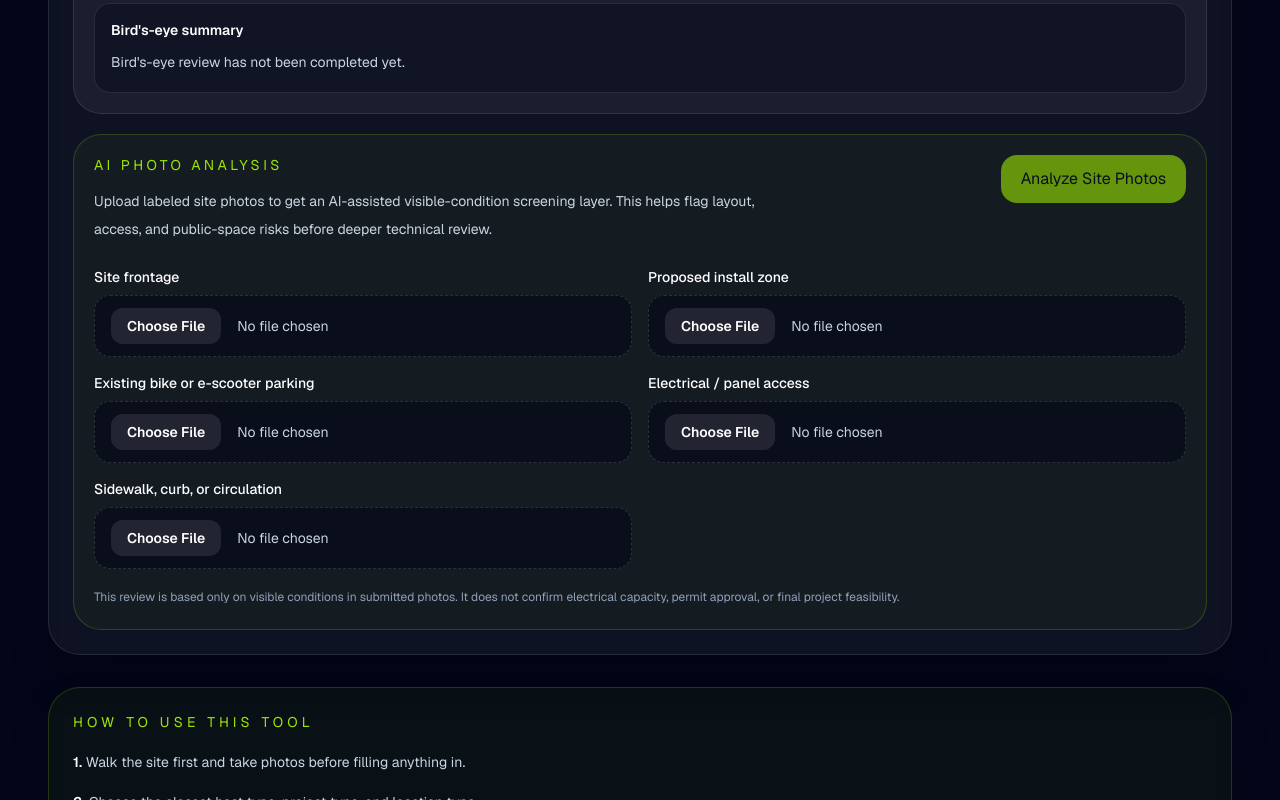
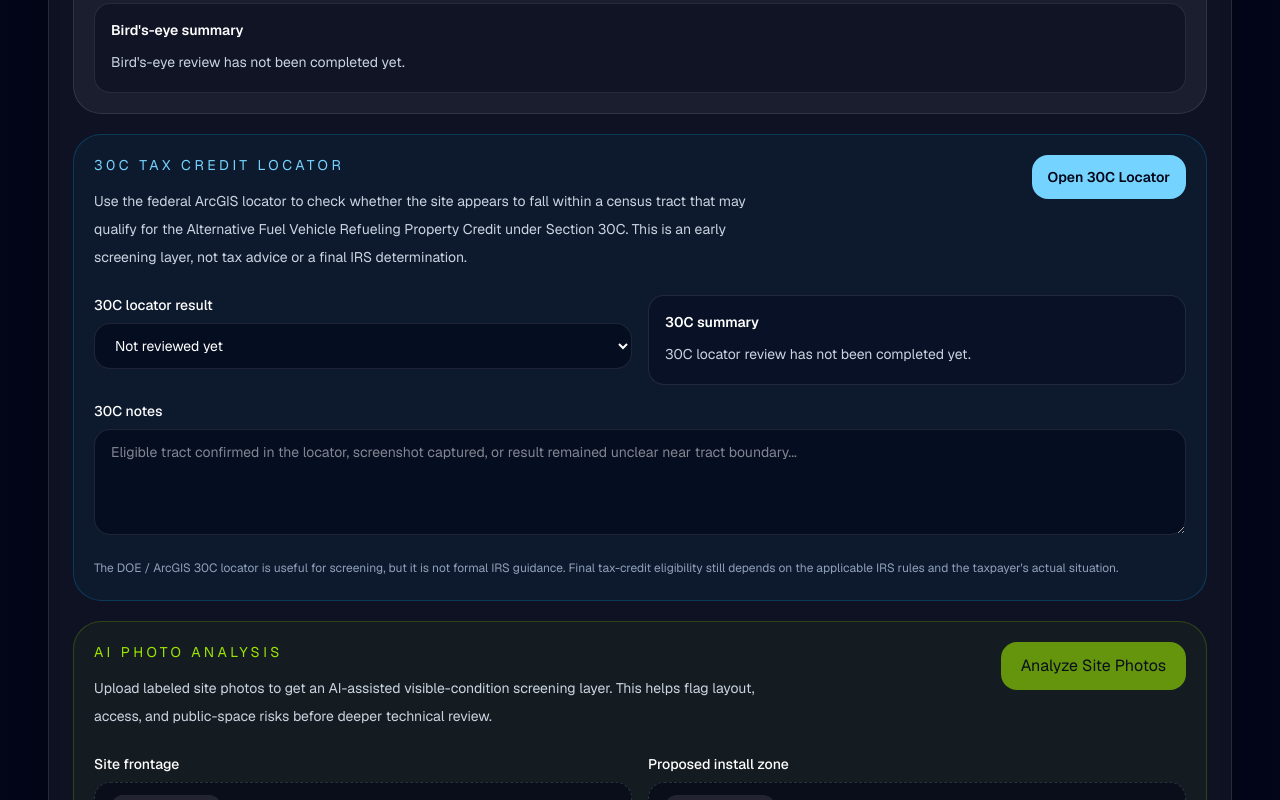
Before and after one commit to JMB929/jetizon-site, a Next.js app: page /onsite-assistant in a window 1280 px wide. Shown: the part 2180-2980 px from the top of the page. Built offline with nearby package versions, Linux system fonts and the light colour scheme.

Commit message:
Add 30C locator to onsite assistant

```diff
--- a/app/components/onsite-assistant.tsx
+++ b/app/components/onsite-assistant.tsx
@@ -28,6 +28,7 @@ type SelectedPhoto = {
 };
 
 type TernaryChoice = "yes" | "no" | "unclear";
+type ThirtyCEligibility = "not-started" | "eligible" | "ineligible" | "unclear";
 
 type SavedAssessment = {
   id: string;
@@ -51,6 +52,11 @@ type SavedAssessment = {
     likelyInstallZone: string;
     summary: string;
   };
+  thirtyCReview: {
+    status: ThirtyCEligibility;
+    summary: string;
+    notes: string;
+  };
   onsiteNotes: string;
   analysis: PhotoAnalysisResult | null;
 };
@@ -165,6 +171,9 @@ export default function OnsiteAssistant() {
   const [layoutRead, setLayoutRead] = useState("unclear");
   const [likelyInstallZone, setLikelyInstallZone] = useState("");
   const [aerialNotes, setAerialNotes] = useState("");
+  const [thirtyCEligibility, setThirtyCEligibility] =
+    useState<ThirtyCEligibility>("not-started");
+  const [thirtyCNotes, setThirtyCNotes] = useState("");
   const [selectedPhotos, setSelectedPhotos] = useState<
     Partial<Record<PhotoFieldKey, SelectedPhoto>>
   >({});
@@ -441,6 +450,16 @@ export default function OnsiteAssistant() {
   const googleMapUrl = encodedAddress
     ? `https://www.google.com/maps/search/?api=1&query=${encodedAddress}`
     : "";
+  const thirtyCLocatorUrl =
+    "https://experience.arcgis.com/experience/3f67d5e82dc64d1589714d5499196d4f/page/Page";
+  const thirtyCSummary =
+    thirtyCEligibility === "eligible"
+      ? "Site appears to fall within a 30C-eligible census tract based on the locator review."
+      : thirtyCEligibility === "ineligible"
+        ? "Site does not appear to fall within a 30C-eligible census tract based on the locator review."
+        : thirtyCEligibility === "unclear"
+          ? "30C locator review was attempted, but the result is still unclear."
+          : "30C locator review has not been completed yet.";
 
   useEffect(() => {
     const raw = window.localStorage.getItem(STORAGE_KEY);
@@ -549,6 +568,11 @@ export default function OnsiteAssistant() {
       likelyInstallZone: likelyInstallZone.trim(),
       summary: aerialSummary,
     },
+    thirtyCReview: {
+      status: thirtyCEligibility,
+      summary: thirtyCSummary,
+      notes: thirtyCNotes.trim(),
+    },
     onsiteNotes,
     analysis,
   };
@@ -563,6 +587,7 @@ export default function OnsiteAssistant() {
     likelyInstallZone.trim() ? null : "Likely install zone",
     onsiteNotes.trim() ? null : "Ground-level onsite notes",
     aerialInputsStarted ? null : "Bird's-eye review",
+    thirtyCEligibility !== "not-started" ? null : "30C locator review",
     analysis ? null : "AI photo screening",
   ].filter(Boolean) as string[];
 
@@ -590,6 +615,11 @@ export default function OnsiteAssistant() {
     `- Likely install zone: ${likelyInstallZone || "Not entered"}`,
     `- Summary: ${aerialSummary}`,
     "",
+    "## 30C Tax Credit Locator Review",
+    `- Status: ${thirtyCEligibility}`,
+    `- Summary: ${thirtyCSummary}`,
+    `- Notes: ${thirtyCNotes || "None entered"}`,
+    "",
     "## Ground-Level Review",
     `- Existing parking visible: ${existingParking}`,
     `- Onsite notes: ${onsiteNotes || "None entered"}`,
@@ -630,6 +660,9 @@ export default function OnsiteAssistant() {
     "## Bird's-Eye Summary",
     aerialSummary,
     "",
+    "## 30C Tax Credit Read",
+    `${thirtyCSummary}${thirtyCNotes.trim() ? ` Notes: ${thirtyCNotes.trim()}` : ""}`,
+    "",
     "## Next Step",
     nextSteps[0] || "Gather more site information before advancing.",
     "",
@@ -654,6 +687,7 @@ export default function OnsiteAssistant() {
     "## Current Site Signals",
     `- Assessment score: ${manualWithAerial}`,
     `- Bird's-eye review: ${aerialScore || "Not started"} (${aerialSiteContext})`,
+    `- 30C locator review: ${thirtyCEligibility}`,
     `- Host commitment: ${hostCommitment}`,
     `- Product readiness: ${productReadiness}`,
     "",
@@ -714,6 +748,11 @@ export default function OnsiteAssistant() {
       `- Bird's-eye score: ${assessment.aerialReview.score || "Not scored"}`,
       `- Likely install zone: ${assessment.aerialReview.likelyInstallZone || "Not entered"}`,
       `- Summary: ${assessment.aerialReview.summary}`,
+      "",
+      "30C Tax Credit Locator Review:",
+      `- Status: ${assessment.thirtyCReview.status}`,
+      `- Summary: ${assessment.thirtyCReview.summary}`,
+      `- Notes: ${assessment.thirtyCReview.notes || "None entered"}`,
       "",
       "Onsite notes:",
       assessment.onsiteNotes || "None entered",
@@ -1120,6 +1159,70 @@ export default function OnsiteAssistant() {
                 </div>
               )}
             </div>
+          </div>
+
+          <div className="rounded-[1.75rem] border border-sky-400/20 bg-sky-400/5 p-5 md:col-span-2">
+            <div className="flex flex-col gap-4 md:flex-row md:items-start md:justify-between">
+              <div className="max-w-2xl">
+                <p className="text-sm uppercase tracking-[0.25em] text-sky-300">
+                  30C Tax Credit Locator
+                </p>
+                <p className="mt-3 text-sm leading-7 text-slate-300">
+                  Use the federal ArcGIS locator to check whether the site appears to
+                  fall within a census tract that may qualify for the Alternative Fuel
+                  Vehicle Refueling Property Credit under Section 30C. This is an early
+                  screening layer, not tax advice or a final IRS determination.
+                </p>
+              </div>
+              <a
+                href={thirtyCLocatorUrl}
+                target="_blank"
+                rel="noreferrer"
+                className="rounded-2xl bg-sky-300 px-4 py-3 text-sm font-semibold text-slate-950 transition hover:scale-[1.01]"
+              >
+                Open 30C Locator
+              </a>
+            </div>
+
+            <div className="mt-6 grid gap-4 md:grid-cols-2">
+              <label className="text-sm text-slate-300">
+                <span className="mb-2 block font-medium text-white">30C locator result</span>
+                <select
+                  value={thirtyCEligibility}
+                  onChange={(event) =>
+                    setThirtyCEligibility(event.target.value as ThirtyCEligibility)
+                  }
+                  className="w-full rounded-2xl border border-white/10 bg-slate-950/60 px-4 py-3 text-white outline-none transition focus:border-sky-300"
+                >
+                  <option value="not-started">Not reviewed yet</option>
+                  <option value="eligible">Appears eligible</option>
+                  <option value="ineligible">Does not appear eligible</option>
+                  <option value="unclear">Unclear / needs follow-up</option>
+                </select>
+              </label>
+
+              <div className="rounded-2xl border border-white/10 bg-slate-950/40 p-4">
+                <p className="text-sm font-semibold text-white">30C summary</p>
+                <p className="mt-2 text-sm leading-7 text-slate-300">{thirtyCSummary}</p>
+              </div>
+
+              <label className="text-sm text-slate-300 md:col-span-2">
+                <span className="mb-2 block font-medium text-white">30C notes</span>
+                <textarea
+                  value={thirtyCNotes}
+                  onChange={(event) => setThirtyCNotes(event.target.value)}
+                  rows={4}
+                  className="w-full rounded-2xl border border-white/10 bg-slate-950/60 px-4 py-3 text-white outline-none transition focus:border-sky-300"
+                  placeholder="Eligible tract confirmed in the locator, screenshot captured, or result remained unclear near tract boundary..."
+                />
+              </label>
+            </div>
+
+            <p className="mt-4 text-xs leading-6 text-slate-400">
+              The DOE / ArcGIS 30C locator is useful for screening, but it is not formal
+              IRS guidance. Final tax-credit eligibility still depends on the applicable
+              IRS rules and the taxpayer&apos;s actual situation.
+            </p>
           </div>
 
           <div className="rounded-[1.75rem] border border-lime-400/20 bg-lime-400/5 p-5 md:col-span-2">
```
